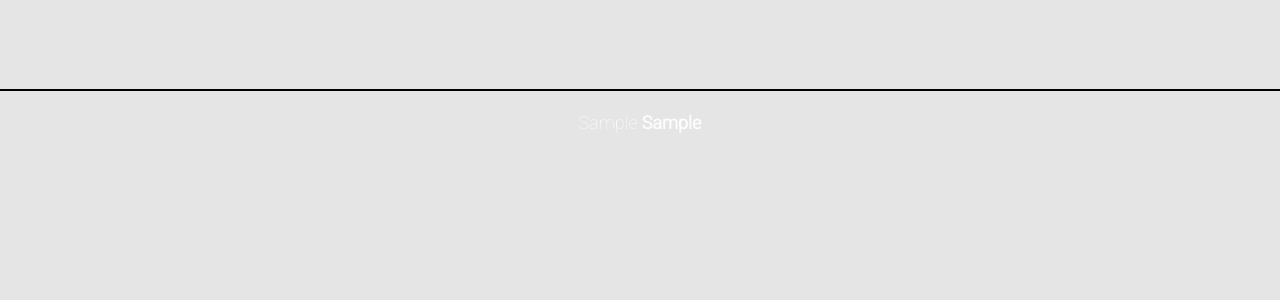
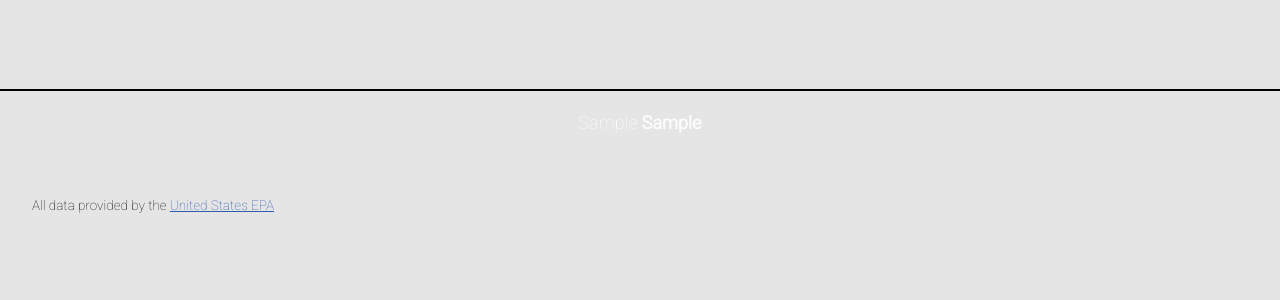
Before and after one commit to aqrn/aqrn.org, a Django app: template aqrn_project/aqrn_app/templates/index.html in a window 1280 px wide. Shown: the part 436-736 px from the top of the page. Run offline with Django 3.2, Linux system fonts and the light colour scheme; tables that the repository leaves empty hold one stand-in row (values such as "Sample post"); the template is opened without the code that fills it: values that come from a table or form of the project are taken from there, most other values are stand-ins (such as "Sample title", 1, 10 or a date in 2020).

Commit message:
Add footer

```diff
--- a/aqrn_project/aqrn_app/templates/base.html
+++ b/aqrn_project/aqrn_app/templates/base.html
@@ -18,6 +18,11 @@
             {% endblock content %}
         </div>
 
-        <script src="{% static 'main.js' %}"></script>
+        <footer>
+            {% block footer %}
+            {% endblock footer %}
+        </footer>
+
+{#        <script src="{% static 'main.js' %}"></script>#}
     </body>
 </html>
--- a/aqrn_project/aqrn_app/templates/index.html
+++ b/aqrn_project/aqrn_app/templates/index.html
@@ -43,3 +43,8 @@
 </div>
 
 {% endblock content %}
+
+
+{% block footer %}
+    <p>All data provided by the <a href="https://docs.airnowapi.org/" name="U.S. EPA">United States EPA</a></p>
+{% endblock footer %}
--- a/aqrn_project/static/style.css
+++ b/aqrn_project/static/style.css
@@ -99,7 +99,7 @@ ul#populated-cities {
   text-align: center;
   padding: 0;
   background: #e5e5e5;
-  margin-top: 5em;
+  margin: 5em 0 0 0;
 }
 
 ul#populated-cities li a {
@@ -169,4 +169,22 @@ ul#full-report {
   margin: 0 auto;
 }
 
+footer {
+  padding: 1.5em 2.5%;
+  background-color: #e5e5e5;
+}
+
+footer p {
+  font-size: 75%;
+  color: #111;
+}
+
+footer a {
+  color: #2f5bac;
+}
+
+footer a:hover {
+  text-decoration: none;
+}
+
 /*# sourceMappingURL=style.css.map */
--- a/aqrn_project/static/style.scss
+++ b/aqrn_project/static/style.scss
@@ -114,7 +114,7 @@ ul#populated-cities {
     text-align: center;
     padding: 0;
     background: $bg-color;
-    margin-top: 5em;
+    margin: 5em 0 0 0;
 }
 
 ul#populated-cities li a {
@@ -166,3 +166,21 @@ ul#full-report {
     padding: 0 2.5%;
     margin: 0 auto;
 }
+
+footer {
+    padding: 1.5em 2.5%;
+    background-color: $bg-color;
+}
+
+footer p {
+    font-size: 75%;
+    color: #111;
+}
+
+footer a {
+    color: #2f5bac;
+}
+
+footer a:hover {
+    text-decoration: none;
+}
```
Also changed, not shown: aqrn_project/aqrn_app/services.py (+4 -7 lines), 1 other file.
